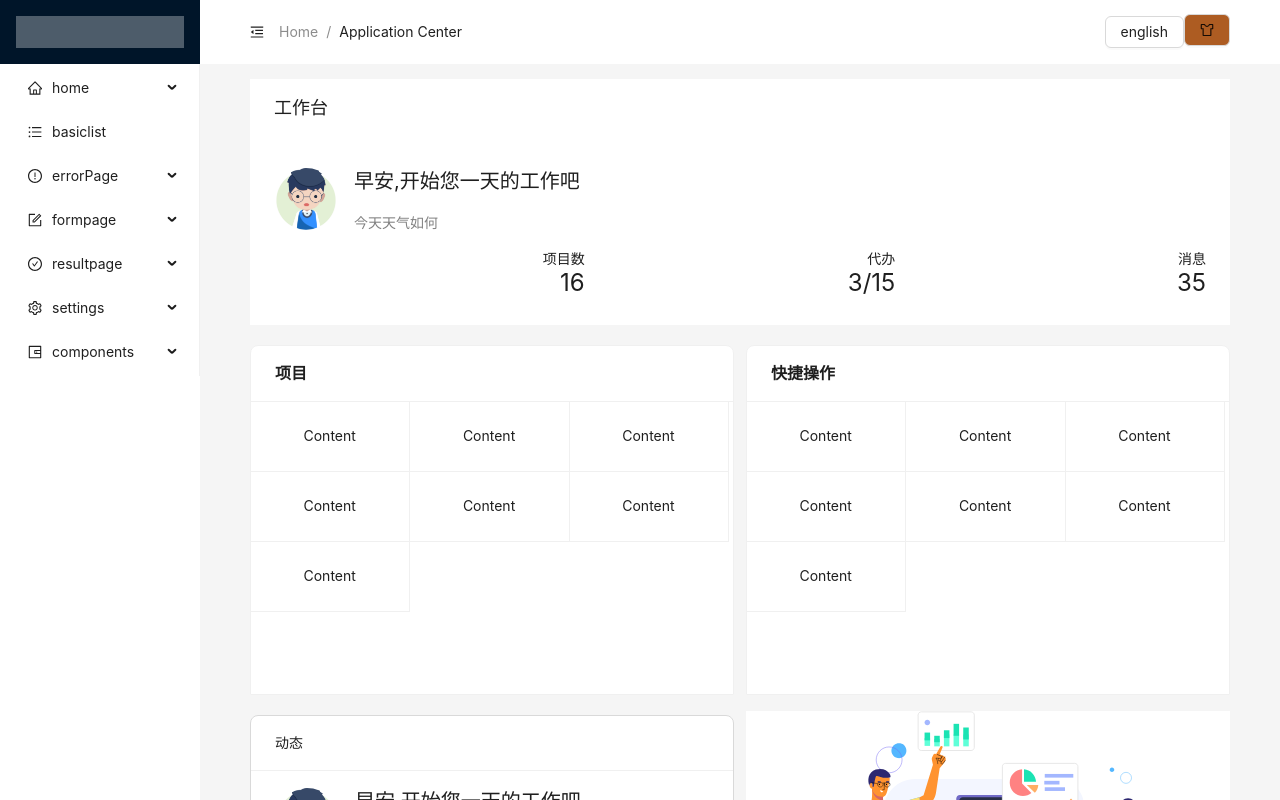
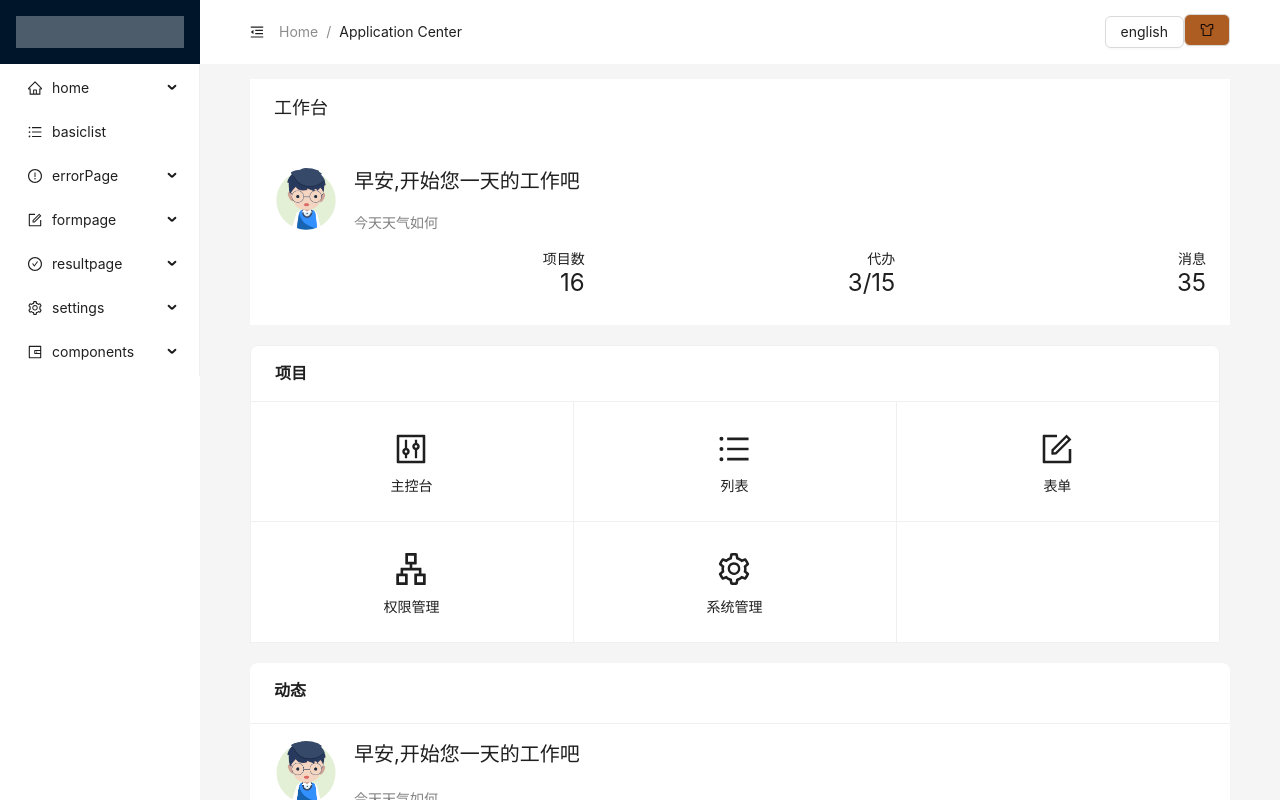
Before and after one commit to summer-like-coding/react-admin, a React (Vite) app: page /dashboard/workspace in a window 1280 px wide. Built offline with nearby package versions, Linux system fonts and the light colour scheme; data requests are answered from the project's data file.

Commit message:
update: workspace页面简单搭建完成

```diff
--- a/src/components/cards/content.ts
+++ b/src/components/cards/content.ts
@@ -1,10 +1,10 @@
 import styled from "styled-components";
 
 const Cardcomponents = styled.div`
-  width: 100%;
   min-width:200px;
   margin:0;
   padding:0;
+  margin-bottom:1rem;
   .data {
     font-size: 1.875rem;
     line-height: 2.25rem;
@@ -20,21 +20,13 @@ const Cardcomponents = styled.div`
     flex-direction:row;
     justify-content:space-between;
   }
-  .Micon{
-    display:block;
-    margin:0 auto;
-    font-size:32px
-  }
-  .Mname{
-    text-align: center;
-  }
 `;
 
 
 const CardContainers = styled.div`
   display: flex;
   flex-wrap:wrap;
-  justify-content:space-evenly;
+  justify-content:flex-start;
   align-items: flex-start;
   width:100%
 `;
--- a/src/components/cards/index.tsx
+++ b/src/components/cards/index.tsx
@@ -1,14 +1,19 @@
 import { globalContext } from "@/config/globalconfig";
 import { Card, Tag } from "antd";
-import { UserAddOutlined } from "@ant-design/icons";
 import React, { useContext } from "react";
-import { Cardcomponents } from "./content";
+import { Cardcomponents, CardContainers } from "./content";
+
+export interface Ioptions {
+  Mname?: string[];
+  iconList?: JSX.Element[];
+}
 
 interface Iprops {
   title?: string;
   extra?: string;
-  Mname?: string;
+  options?: Ioptions;
 }
+
 const Lcards: React.FC<Iprops> = (props) => {
   const { title, extra } = props;
   const {
@@ -48,35 +53,31 @@ const Lcards: React.FC<Iprops> = (props) => {
 };
 
 const Scards: React.FC<Iprops> = (props) => {
-  const { Mname } = props;
+  const { title, options } = props;
+  const { iconList, Mname } = options!;
+
+  const iconStyle: React.CSSProperties = {
+    fontSize: "32px",
+    textAlign: "center",
+  };
+  const nameStyle: React.CSSProperties = {
+    textAlign: "center",
+  };
   return (
     <Card
       style={{ flex: "1 1 auto", marginBottom: "10px", marginRight: "10px" }}
+      title={title}
     >
-      <Cardcomponents>
-        <UserAddOutlined className="Micon" />
-        <div className="Mname">{Mname}</div>
-      </Cardcomponents>
+      {iconList?.map((item, index) => {
+        return (
+            <Card.Grid key={index}>
+              <div style={iconStyle}>{item}</div>
+              <div style={nameStyle}>{Mname![index]}</div>
+            </Card.Grid>
+        );
+      })}
     </Card>
   );
 };
 
-const SampleCards: React.FC<Iprops> = (props) => {
-  const {title} = props
-  const gridStyle: React.CSSProperties = {
-    width: "33%",
-    textAlign: "center",
-  };
-  return (
-    <Card title={title} style={{"width":'100%',"height":"350px"}}>
-      <Card.Grid style={gridStyle}>Content</Card.Grid>
-      <Card.Grid style={gridStyle}>Content</Card.Grid>
-      <Card.Grid style={gridStyle}>Content</Card.Grid>
-      <Card.Grid style={gridStyle}>Content</Card.Grid>
-      <Card.Grid style={gridStyle}>Content</Card.Grid>
-      <Card.Grid style={gridStyle}>Content</Card.Grid>
-      <Card.Grid style={gridStyle}>Content</Card.Grid>
-    </Card>
-  );
-};
-export { Lcards, Scards, SampleCards };
+export { Lcards, Scards };
--- a/src/components/list/index.tsx
+++ b/src/components/list/index.tsx
@@ -14,10 +14,9 @@ const LargetList: React.FC = () => {
   return (
     <List
       size="large"
-      header={<div>动态</div>}
-      bordered
+      header={<div style={{"padding":"0px 24px","minHeight":"36px","fontWeight":'600',"fontSize":"16px","lineHeight":"30px"}}>动态</div>}
       dataSource={data}
-      style={{ marginTop: "20px", backgroundColor: "#fff" }}
+      style={{ marginTop: "20px", backgroundColor: "#fff",borderRadius:"8px 8px 0 0" }}
       renderItem={(item) => (
         <List.Item>
           <Trend></Trend>
--- a/src/layouts/dashboard/control/index.tsx
+++ b/src/layouts/dashboard/control/index.tsx
@@ -2,8 +2,42 @@ import { Lcards, Scards } from "@/components/cards";
 import { CardContainers } from "@/components/cards/content";
 import ChartTabs from "@/components/chartTabs";
 import { Layouts } from "@/layouts/layout";
+import {
+  ControlOutlined,
+  BarChartOutlined,
+  ShoppingCartOutlined,
+  PayCircleOutlined,
+  MessageOutlined,
+  TagsOutlined,
+  SettingOutlined,
+  CreditCardOutlined,
+} from "@ant-design/icons";
 import React from "react";
 const Control: React.FC = () => {
+  let iconList = [
+    <ControlOutlined />,
+    <BarChartOutlined />,
+    <ShoppingCartOutlined />,
+    <PayCircleOutlined />,
+    <CreditCardOutlined />,
+    <MessageOutlined />,
+    <TagsOutlined />,
+    <SettingOutlined />,
+  ];
+  let nameList = [
+    "用户",
+    "分析",
+    "商品",
+    "订单",
+    "票据",
+    "消息",
+    "标签",
+    "配置",
+  ];
+  let optionsList = {
+    iconList: iconList,
+    Mname: nameList,
+  };
   return (
     <Layouts>
       <CardContainers>
@@ -12,16 +46,7 @@ const Control: React.FC = () => {
         <Lcards title={"订单量"} extra={"周"}></Lcards>
         <Lcards title={"成交额"} extra={"月"}></Lcards>
       </CardContainers>
-      <CardContainers>
-        <Scards Mname={"用户"}></Scards>
-        <Scards Mname={"分析"}></Scards>
-        <Scards Mname={"商品"}></Scards>
-        <Scards Mname={"订单"}></Scards>
-        <Scards Mname={"票据"}></Scards>
-        <Scards Mname={"消息"}></Scards>
-        <Scards Mname={"标签"}></Scards>
-        <Scards Mname={"配置"}></Scards>
-      </CardContainers>
+      <Scards options={optionsList}></Scards>
       <ChartTabs></ChartTabs>
     </Layouts>
   );
--- a/src/layouts/dashboard/workspace/index.tsx
+++ b/src/layouts/dashboard/workspace/index.tsx
@@ -1,13 +1,39 @@
 import { Layouts } from "@/layouts/layout";
 import React from "react";
-import { Container, ContainerItem, ImgContainer, Messages, Tips, Todo } from "./workspace";
-
-import { SampleCards, Scards } from "@/components/cards";
+import {
+  Container,
+  ContainerItem,
+  ImgContainer,
+  Messages,
+  Tips,
+  Todo,
+} from "./workspace";
+import {
+  ControlOutlined,
+  UnorderedListOutlined,
+  SettingOutlined,
+  ApartmentOutlined,
+  FormOutlined,
+} from "@ant-design/icons";
+import { Scards } from "@/components/cards";
 import Trend from "@/components/trends";
 import { LargetList } from "@/components/list";
-import img from '@/assets/Business.svg'
-import { CardContainers } from "@/components/cards/content";
+import img from "@/assets/Business.svg";
 const Workspace: React.FC = () => {
+  let iconList = [
+    <ControlOutlined />,
+    <UnorderedListOutlined />,
+    <FormOutlined />,
+    <ApartmentOutlined />,
+    <SettingOutlined />,
+  ];
+  let nameList = ["主控台", "列表", "表单", "权限管理", "系统管理"];
+
+  let optionsList = {
+    iconList: iconList,
+    Mname: nameList,
+  };
+
   return (
     <Layouts>
       <Todo>
@@ -32,23 +58,13 @@ const Workspace: React.FC = () => {
       </Todo>
       <Container>
         <ContainerItem>
-          <SampleCards title="项目"></SampleCards>
+          <Scards title="项目" options={optionsList}></Scards>
           <LargetList></LargetList>
         </ContainerItem>
         <ContainerItem>
-          {/* <CardContainers>
-            <Scards Mname={"用户"}></Scards>
-            <Scards Mname={"分析"}></Scards>
-            <Scards Mname={"商品"}></Scards>
-            <Scards Mname={"订单"}></Scards>
-            <Scards Mname={"票据"}></Scards>
-            <Scards Mname={"消息"}></Scards>
-            <Scards Mname={"标签"}></Scards>
-            <Scards Mname={"配置"}></Scards>
-          </CardContainers> */}
-          <SampleCards title="快捷操作"></SampleCards>
+          <Scards title="快捷操作" options={optionsList}></Scards>
           <ImgContainer>
-           <img src={img} alt="" />
+            <img src={img} alt="" />
           </ImgContainer>
         </ContainerItem>
       </Container>
--- a/src/layouts/dashboard/workspace/workspace.ts
+++ b/src/layouts/dashboard/workspace/workspace.ts
@@ -49,11 +49,15 @@ const Container = styled.div`
 
 const ContainerItem = styled.div`
   grid-column: span 1 / span 1;
+  @media screen and (min-width: 700px) and (max-width: 1440px) {
+    grid-column: span 2 / span 2;
+  }
 `;
 const ImgContainer = styled.div`
-  margin-top:1rem;
+  margin-top: 1rem;
   padding: 0 12px 16px 12px;
-  background-color:#fff;
+  background-color: #fff;
   width: 100%;
-`
-export { Todo, Tips, Messages, Container, ContainerItem,ImgContainer };
+  border-radius: 8px 8px 0 0;
+`;
+export { Todo, Tips, Messages, Container, ContainerItem, ImgContainer };
```
